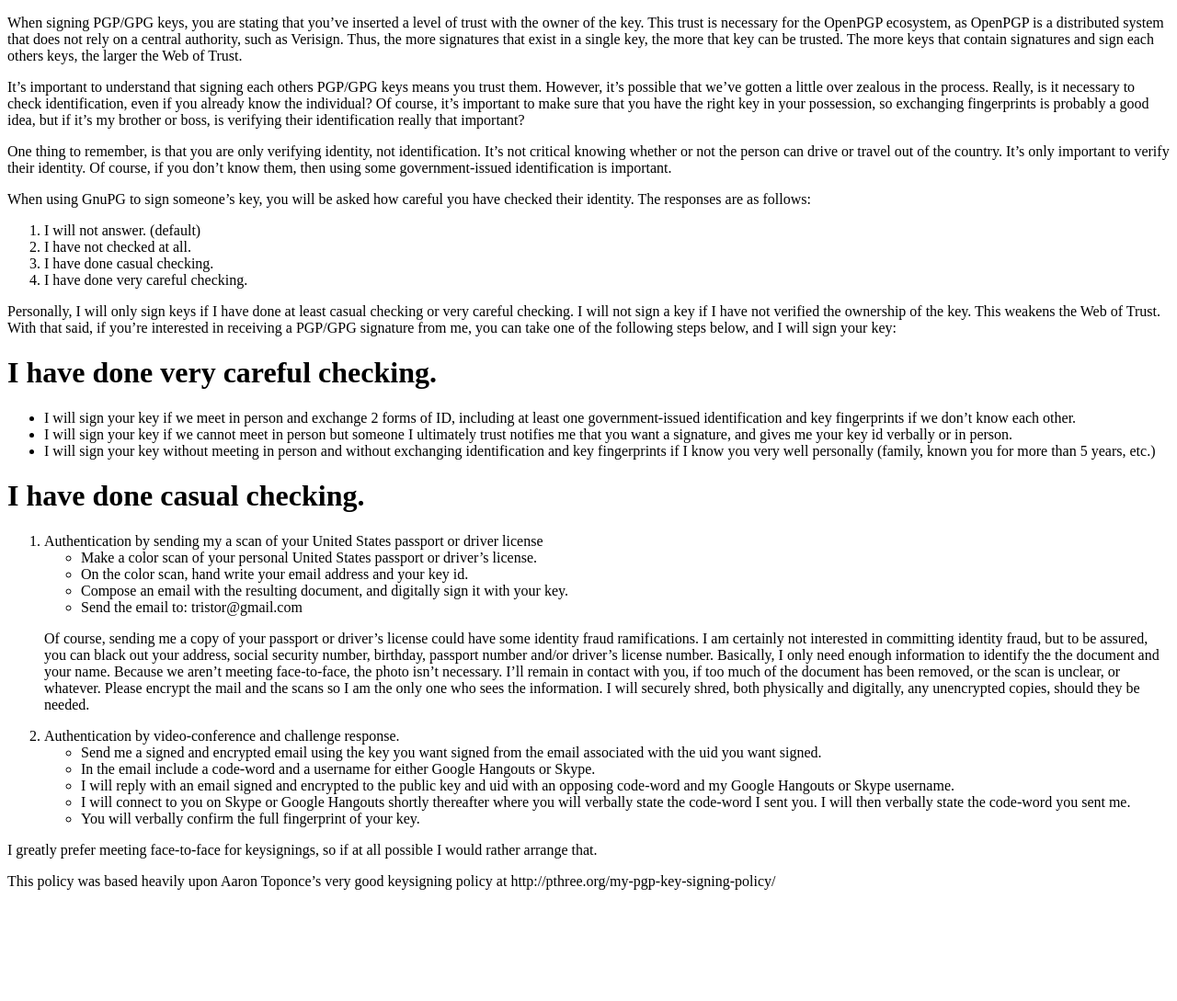
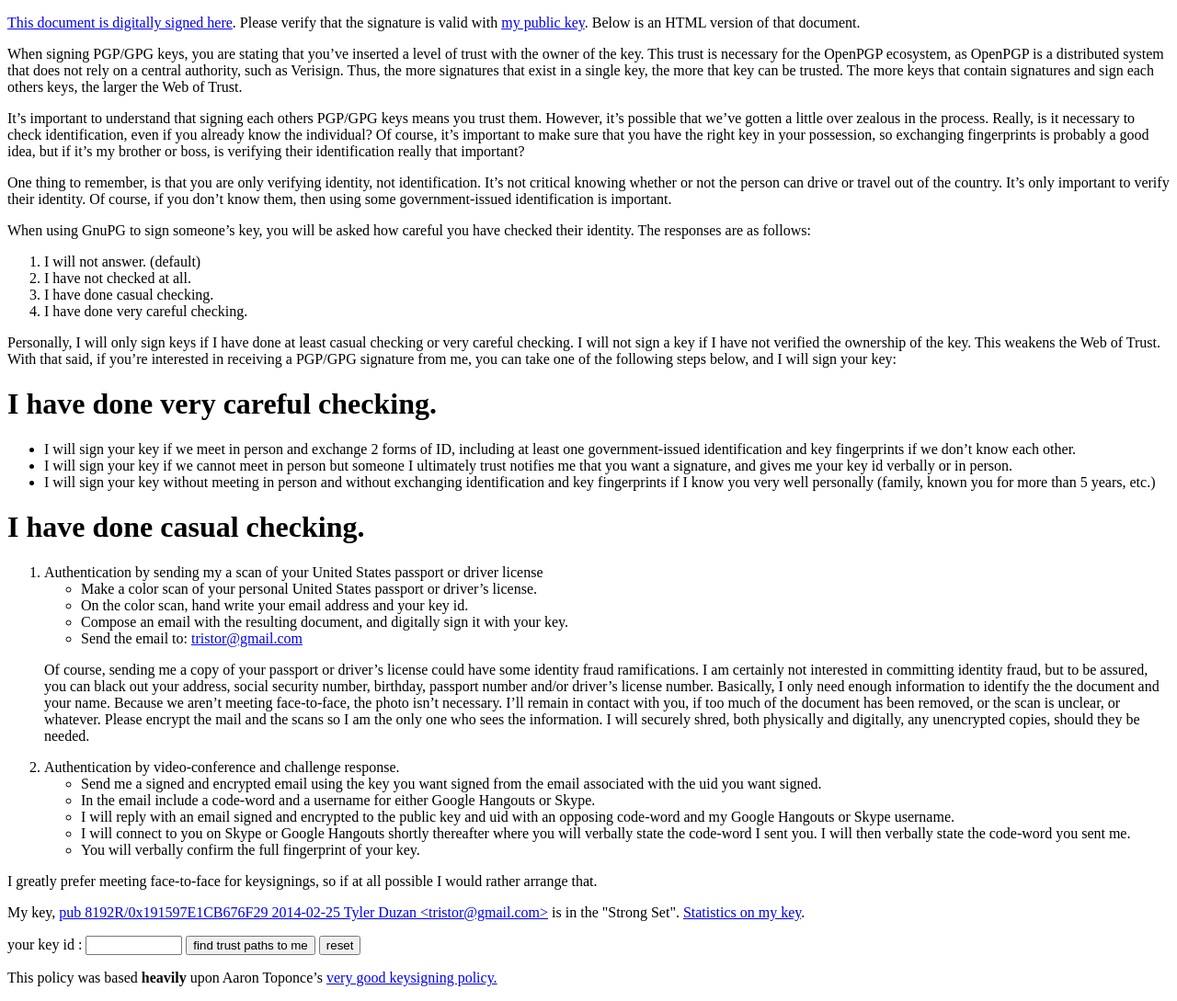
Before and after one commit to Tristor/keypolicy.tristor.ro, a plain HTML site: page index.html in a window 1280 px wide. Shown: the whole page at 92% size. Before the commit the page ends 984 px from the top, so only its background shows below. Drawn offline with Linux system fonts and the light colour scheme.

Commit message:
updated significantly.  Still no CSS, but everything else is good.

```diff
--- a/index.html
+++ b/index.html
@@ -16,6 +16,7 @@
 </head>
 
 <body>
+    <p><a href="http://keypolicy.tristor.ro/policy.txt.asc">This document is digitally signed here</a>. Please verify that the signature is valid with <a href="http://keypolicy.tristor.ro/key/tyler.duzan.asc">my public key</a>. Below is an HTML version of that document.</p>
   <p>
       When signing PGP/GPG keys, you are stating that you’ve inserted a level of trust with the owner of the key. This trust is necessary for the OpenPGP ecosystem, as OpenPGP is a distributed system that does not rely on a central authority, such as Verisign. Thus, the more signatures that exist in a single key, the more that key can be trusted. The more keys that contain signatures and sign each others keys, the larger the Web of Trust.
   </p>
@@ -65,7 +66,7 @@
               </li>
               <li>Compose an email with the resulting document, and digitally sign it with your key.
               </li>
-              <li>Send the email to: tristor@gmail.com
+              <li>Send the email to: <a href="mailto:&#116;&#114;&#105;&#115;&#116;&#111;&#114;&#064;&#103;&#109;&#097;&#105;&#108;&#046;&#099;&#111;&#109;">&#116;&#114;&#105;&#115;&#116;&#111;&#114;&#064;&#103;&#109;&#097;&#105;&#108;&#046;&#099;&#111;&#109;</a>
               </li>
           </ul>
           <p>
@@ -92,7 +93,12 @@
       I greatly prefer meeting face-to-face for keysignings, so if at all possible I would rather arrange that.
   </p>
   <p>
-      This policy was based heavily upon Aaron Toponce’s very good keysigning policy at http://pthree.org/my-pgp-key-signing-policy/
+  My key, <a href="http://keypolicy.tristor.ro/key/tyler.duzan.asc">pub 8192R/0x191597E1CB676F29 2014-02-25 Tyler Duzan &lt;&#116;&#114;&#105;&#115;&#116;&#111;&#114;&#064;&#103;&#109;&#097;&#105;&#108;&#046;&#099;&#111;&#109;&gt;</a> is in the "Strong Set". <a href="http://pgp.cs.uu.nl/mk_path.cgi?STAT=CB676F29&STATS=statistics">Statistics on my key</a>.
+  </p>
+  <p><FORM METHOD="GET" ACTION="http://pgp.cs.uu.nl/mk_path.cgi">  your key id :  <INPUT TYPE=TEXT    NAME=FROM   SIZE="10">  <INPUT TYPE=HIDDEN  NAME=TO     VALUE="CB676F29">  <INPUT TYPE=SUBMIT  NAME=PATHS  VALUE="find trust paths to me">  <INPUT TYPE=RESET   NAME=reset  VALUE="reset"></FORM></p>
+
+  <p>
+      This policy was based <strong>heavily</strong> upon Aaron Toponce’s <a href=http://pthree.org/my-pgp-key-signing-policy/>very good keysigning policy.</a>
   </p>
 
 </body>
```
Also changed, not shown: 1 other file.
